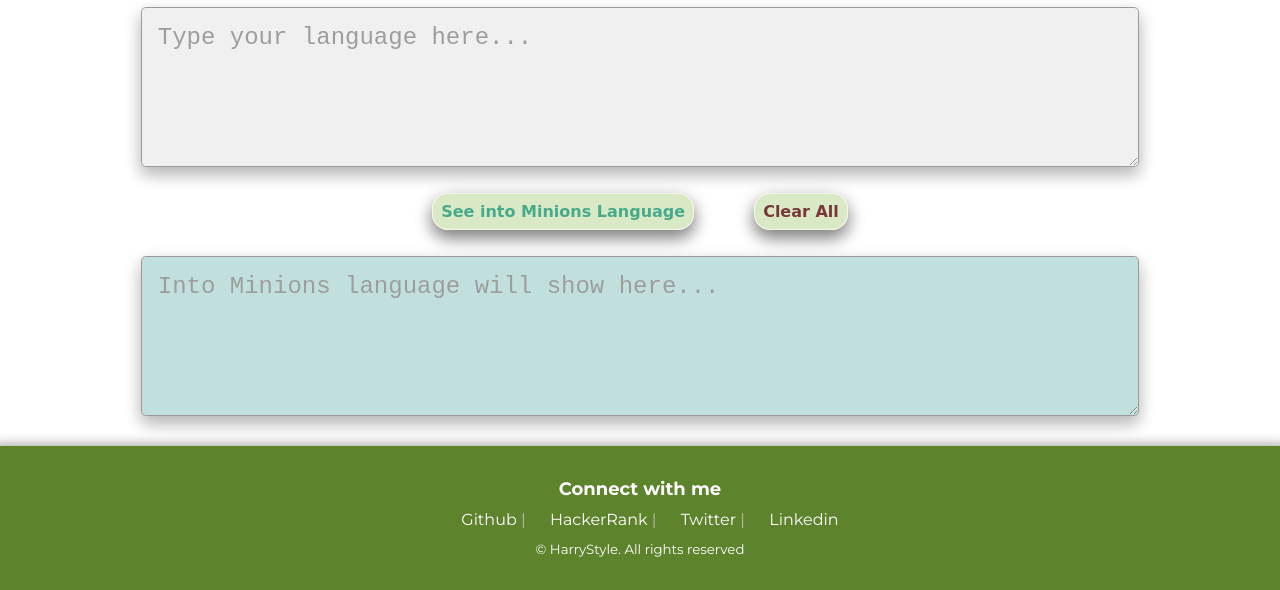
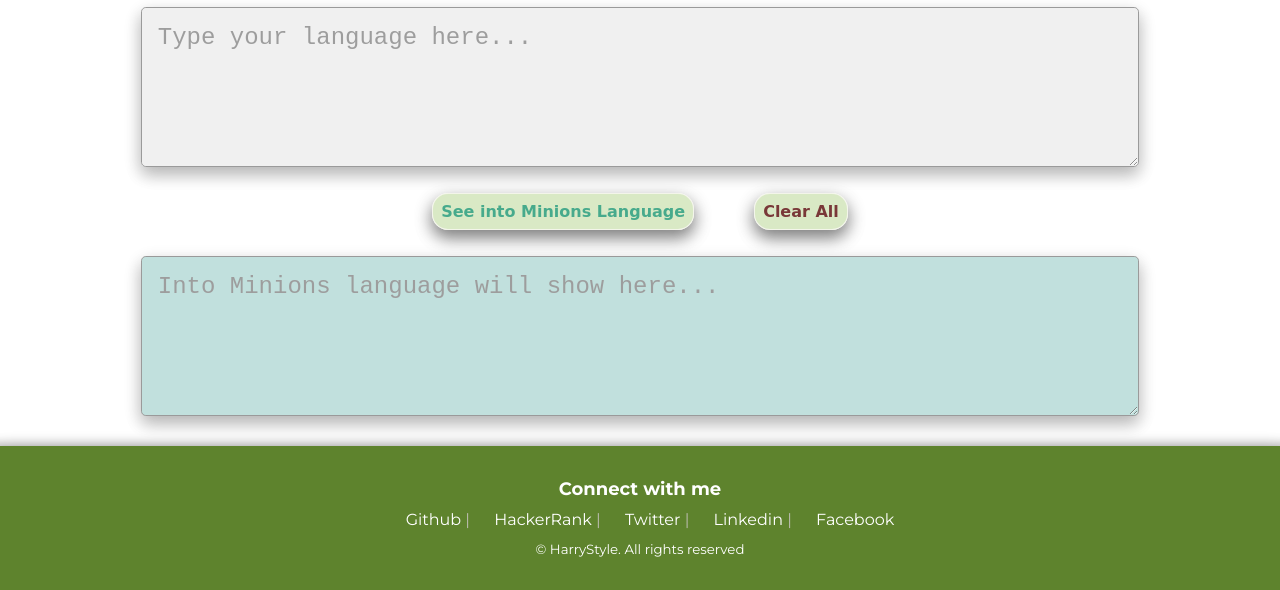
Before and after one commit to kumarharikesh/Minions-speak, a plain HTML site: page index.html in a window 1280 px wide. Shown: the part 259-849 px from the top of the page. Drawn offline with Linux system fonts and the light colour scheme; a web font is replaced by a local one.

Commit message:
Update index.html

```diff
--- a/index.html
+++ b/index.html
@@ -66,8 +66,11 @@
       ></textarea>
     </main>
     <footer class="footer">
+
       <div class="footer-header">Connect with me</div>
+
       <ul class="social-links list-non-bullet">
+
         <li class="list-item-inline">
           <a
             class="link"
@@ -78,6 +81,7 @@
           </a>
         </li>
         <span style="color: rgba(205, 200, 200, 0.85);">|</span>
+
         <li class="list-item-inline">
           <a
             class="link"
@@ -88,6 +92,7 @@
           </a>
         </li>
         <span style="color: rgba(205, 200, 200, 0.85);">|</span>
+
         <li class="list-item-inline">
           <a
             class="link"
@@ -98,17 +103,20 @@
           </a>
         </li>
         <span style="color: rgba(205, 200, 200, 0.85);">|</span>
+
         <li class="list-item-inline">
-          <a
-            class="link"
-            href="https://www.linkedin.com/in/harikesh-patel-357171191/"
-            target="_blank"
-          >
-            Linkedin
-          </a>
+          <a class="link" href="https://www.linkedin.com/in/harikesh-patel-357171191/" target="_blank">Linkedin</a>
         </li>
+        <span style="color: rgba(205, 200, 200, 0.85);">|</span>
+
+        <li class="list-item-inline">
+          <a class="link" href="https://www.facebook.com/profile.php?id=100022095913969" target="_blank">Facebook</a>
+        </li>
+
       </ul>
+
       <small style="margin-top: 20px;">© HarryStyle. All rights reserved</small>
+
     </footer>
     <script src="script.js" type="text/javascript"></script>
   </body>
```
